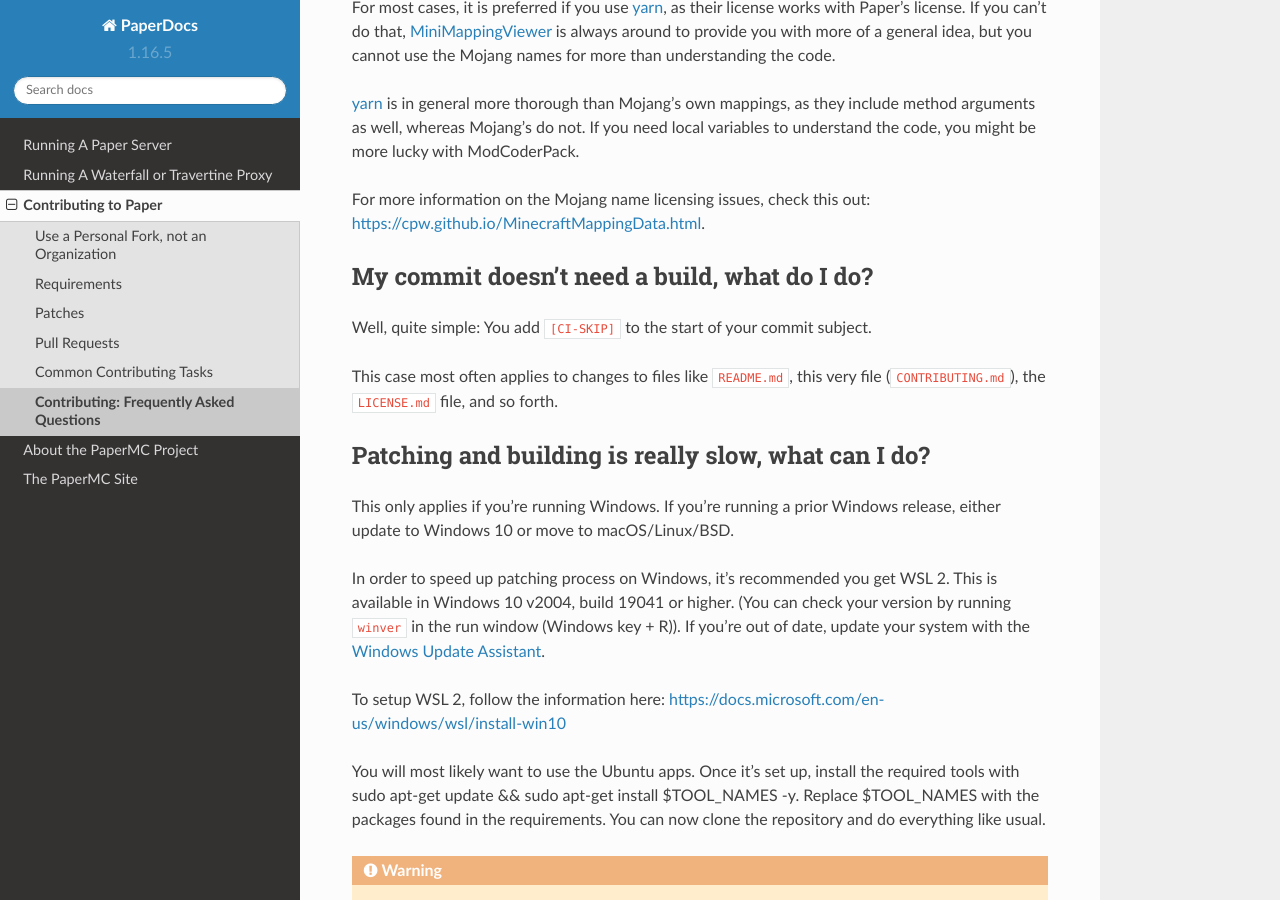
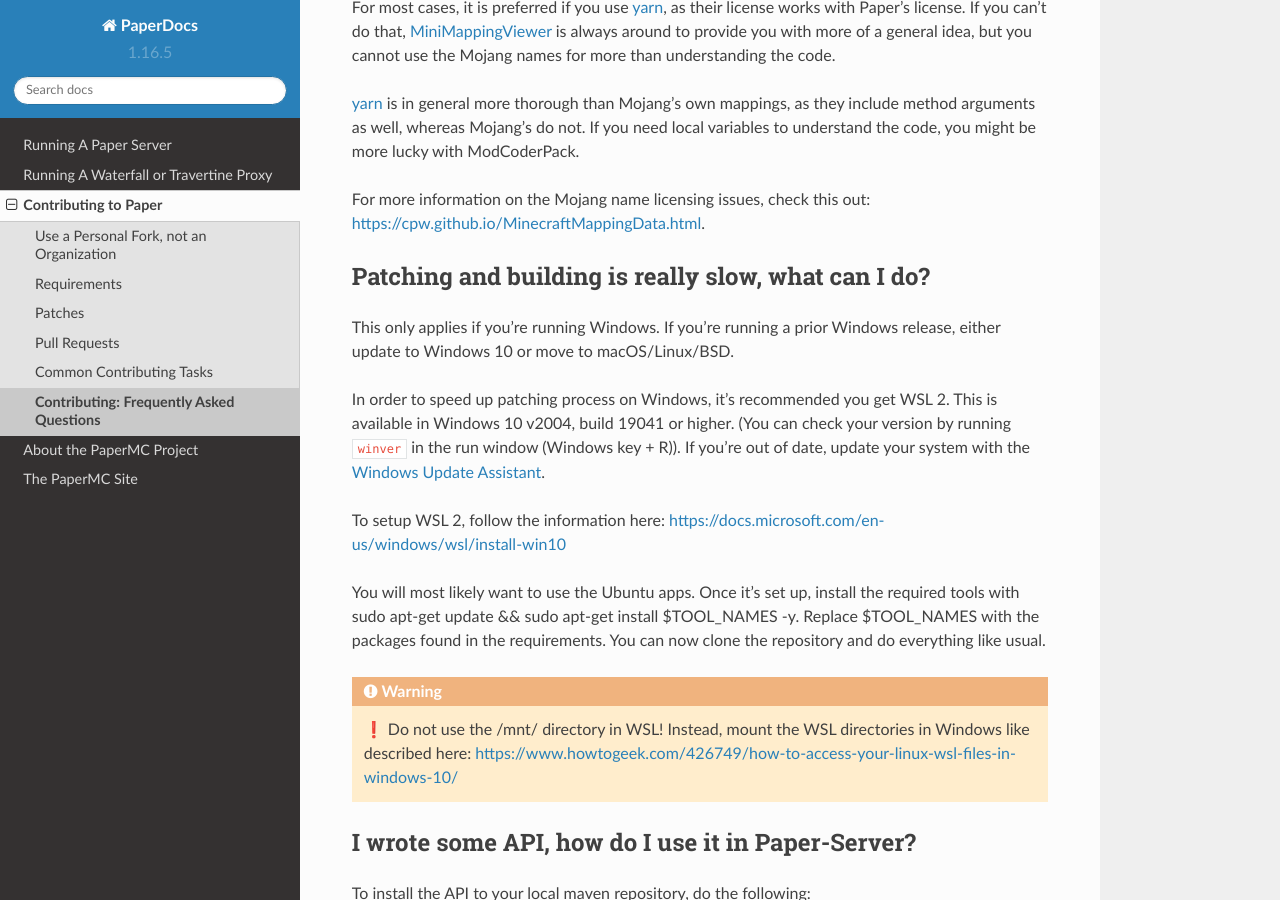
Before and after one commit to PaperMC/PaperDocs, a Sphinx documentation site: the page built from source/contributing/faq.rst, in a window 1280 px wide and 900 px high, scrolled down 985 px. Built offline with Sphinx 7.4.7 and the Read the Docs theme 2.0.0, drawn with Linux system fonts in a browser that asks for light colours.

Commit message:
remove CI-SKIP faq entry; merger handles

```diff
--- a/source/contributing/faq.rst
+++ b/source/contributing/faq.rst
@@ -35,14 +35,6 @@
 
 For more information on the Mojang name licensing issues, check this out: https://cpw.github.io/MinecraftMappingData.html.
 
-#############################################
-My commit doesn't need a build, what do I do?
-#############################################
-
-Well, quite simple: You add ``[CI-SKIP]`` to the start of your commit subject.
-
-This case most often applies to changes to files like ``README.md``, this very file (``CONTRIBUTING.md``), the ``LICENSE.md`` file, and so forth.
-
 .. _patching-building-really-slow:
 
 ####################################################
```
